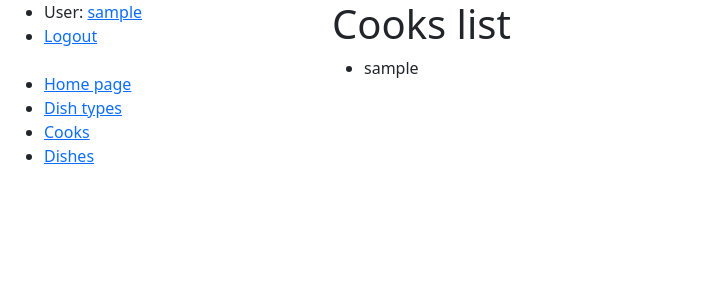
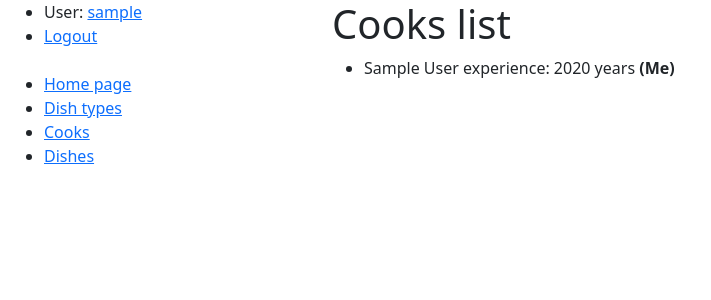
Before and after one commit to WDemidenko/restaurant_kitchen_service, a Django app: page /cooks/ in a window 1280 px wide. Shown: the top 300 px of the page, without its empty margins (0-711 px from the left). Run offline with Django 4.2, Linux system fonts and the light colour scheme; a user stored in the database is signed in; tables that the repository leaves empty hold one stand-in row (values such as "Sample post").

Commit message:
Add first and last names in cook_list, refactor model of Cook

```diff
--- a/kitchen/admin.py
+++ b/kitchen/admin.py
@@ -19,5 +19,5 @@ class CookAdmin(UserAdmin):
         ("Additional info", {'fields': ("years_of_experience",)}),
     )
     add_fieldsets = UserAdmin.add_fieldsets + (
-        ("Additional info", {"fields": ("license_number", )}),
+        ("Additional info", {"fields": ("years_of_experience", )}),
     )
--- a/kitchen/models.py
+++ b/kitchen/models.py
@@ -5,6 +5,8 @@ from django.db import models
 
 
 class Cook(AbstractUser):
+    first_name = models.CharField(max_length=65)
+    last_name = models.CharField(max_length=65)
     years_of_experience = models.IntegerField(null=True, blank=True)
 
     class Meta:
--- a/templates/kitchen/cook_list.html
+++ b/templates/kitchen/cook_list.html
@@ -7,7 +7,10 @@
     <ul>
       {% for cook in cook_list %}
         <li>
-          {{ cook.username }}
+          {{ cook.first_name }} {{ cook.last_name }}
+          {% if cook.years_of_experience %}
+            experience: {{ cook.years_of_experience }} year{{ cook.years_of_experience|pluralize }}
+          {% endif %} {% if user.id == cook.id %}<strong>(Me)</strong>{% endif %}
         </li>
       {% endfor %}
     </ul>
```
Also changed, not shown: kitchen/migrations/0003_alter_cook_first_name_alter_cook_last_name.py (added).
